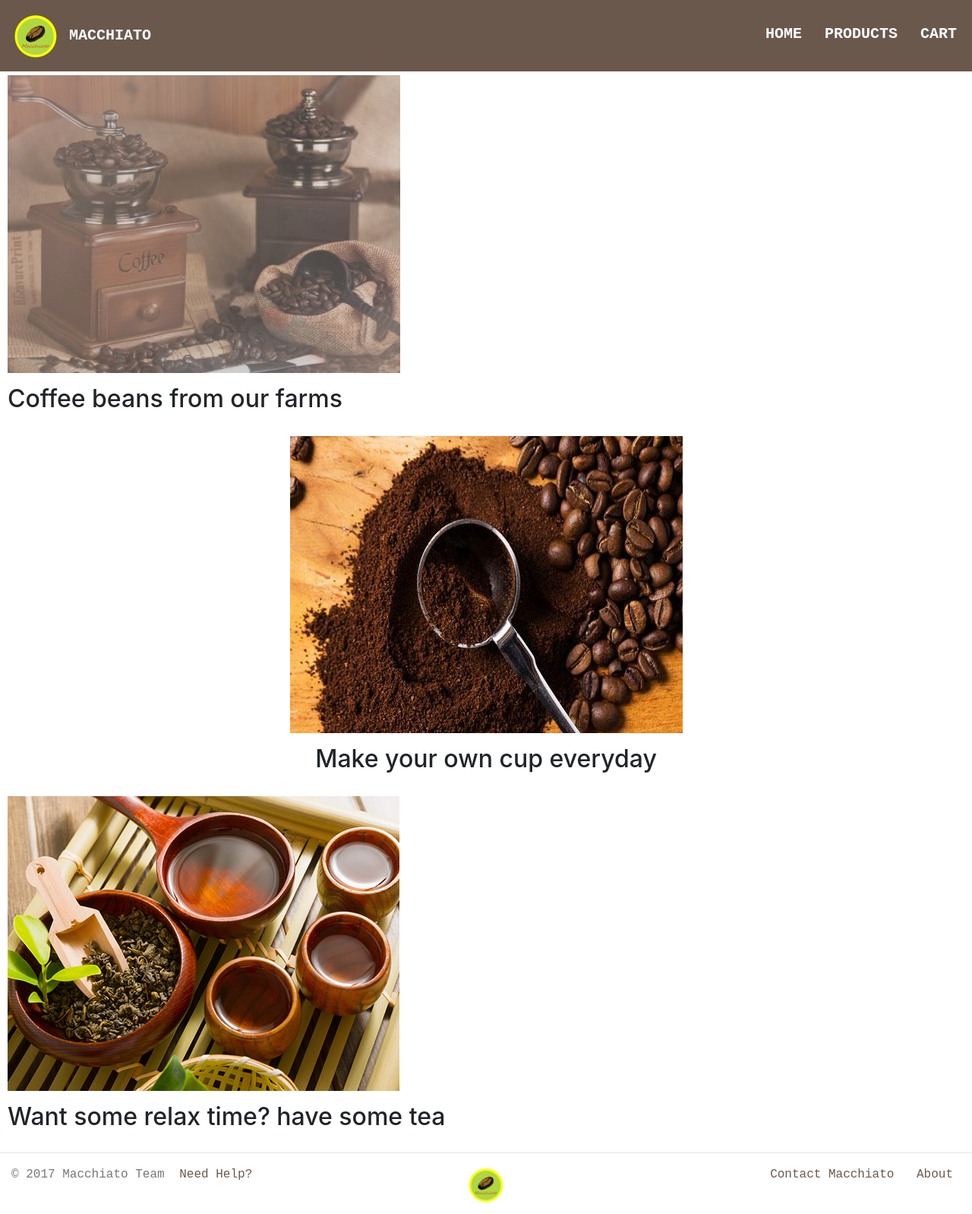
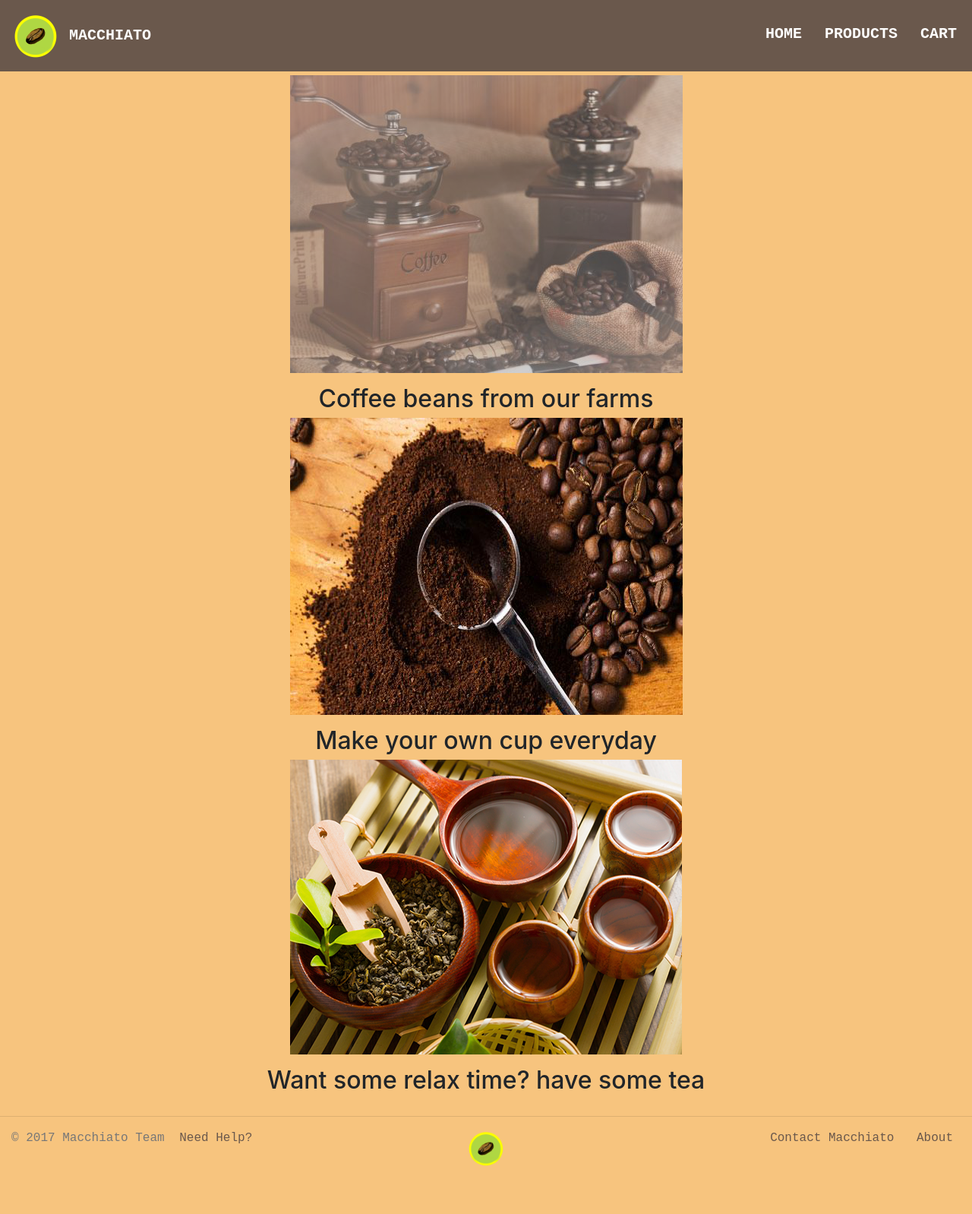
Before and after one commit to tuterdust/ECommerce, a Django app: page / in a window 1280 px wide. Shown: the whole page at 76% size. After the commit the page ends 1535 px from the top, so only its background shows below. Run offline with Django 3.2, Linux system fonts and the light colour scheme; some libraries are stand-ins or nearby versions.

Commit message:
fix homepage for wrong pictures position

```diff
--- a/src/main/templates/home.html
+++ b/src/main/templates/home.html
@@ -1,8 +1,9 @@
 {% extends 'base.html' %}
 
 {% block content %}
-<div class = "contentStripe__container" align="left">
-  <div class = "contentStripe__grid">
+<body style="background-color:#F7C47E;">
+<div class = "contentStripe__container" align="center">
+  <!-- <div class = "contentStripe__grid"> -->
     <figure class = "contentStripe__media">
       <a href = "">
        <img src="/static/img/coffee_2.png" alt="Coffee beans from our farms">
@@ -11,13 +12,11 @@
     <div class="contentStripe__content">
         <h2 class="contentStripe__title">Coffee beans from our farms</h>
       </div>
-    </div>
+    <!-- </div> -->
   </div>
 
-<br>
-
-<div class = "contentStripe__container" align="center">
-  <div class = "contentStripe__grid">
+<!-- <div class = "contentStripe__container" align="center"> -->
+  <div class = "contentStripe__grid" align="center">
     <figure class = "contentStripe__media">
       <a href = "">
        <img src="/static/img/coffee_3.jpg" alt="Ready to make your own cup">
@@ -27,11 +26,9 @@
         <h2 class="contentStripe__title">Make your own cup everyday</h>
       </div>
     </div>
-  </div>
+  <!-- </div> -->
 
-<br>
-
-<div class = "contentStripe__container" align="right>
+<div class = "contentStripe__container" align="center">
   <div class = "contentStripe__grid">
     <figure class = "contentStripe__media">
       <a href = "">
@@ -43,7 +40,7 @@
       </div>
     </div>
   </div>
-
+</body>
 
 
 
```
Also changed, not shown: src/main/static/img/macchiato-logo-64.png.
